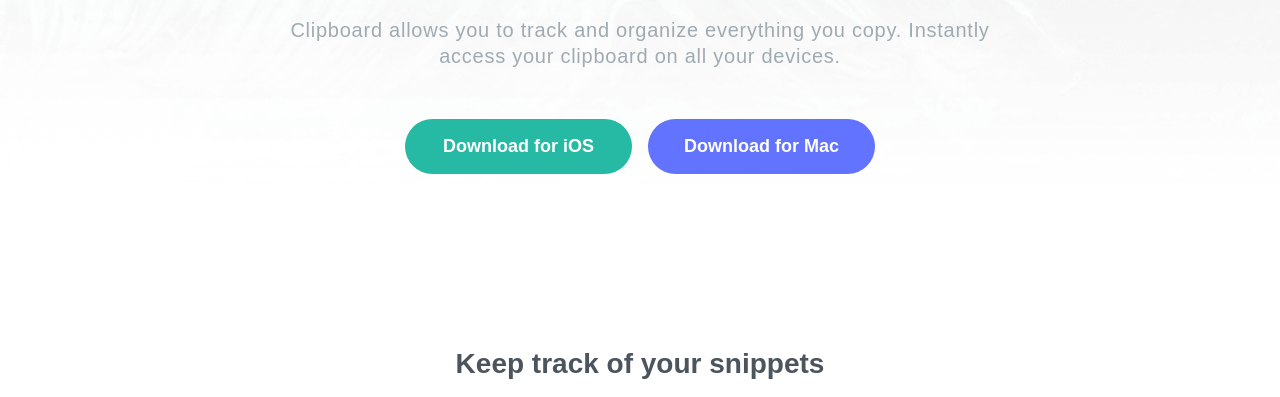
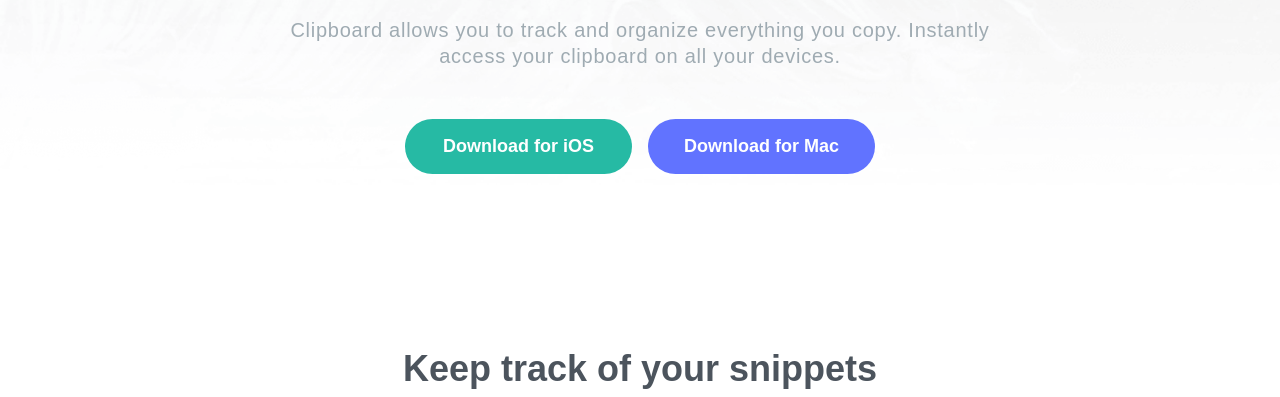
Before and after one commit to sannasinne/clipboard-landing-page-master, a plain HTML site: page index.html in a window 1280 px wide. Shown: the part 366-763 px from the top of the page. Drawn offline with Linux system fonts and the light colour scheme; a web font is replaced by a local one.

Commit message:
Fixed h2 font-size

```diff
--- a/css/style.css
+++ b/css/style.css
@@ -123,6 +123,10 @@ header {
 header img {
   margin-top: 10rem;
   margin-bottom: 5rem;
+}
+
+h2 {
+  font-size: 3.6rem;
 }
 
 /*--------------------------
```
